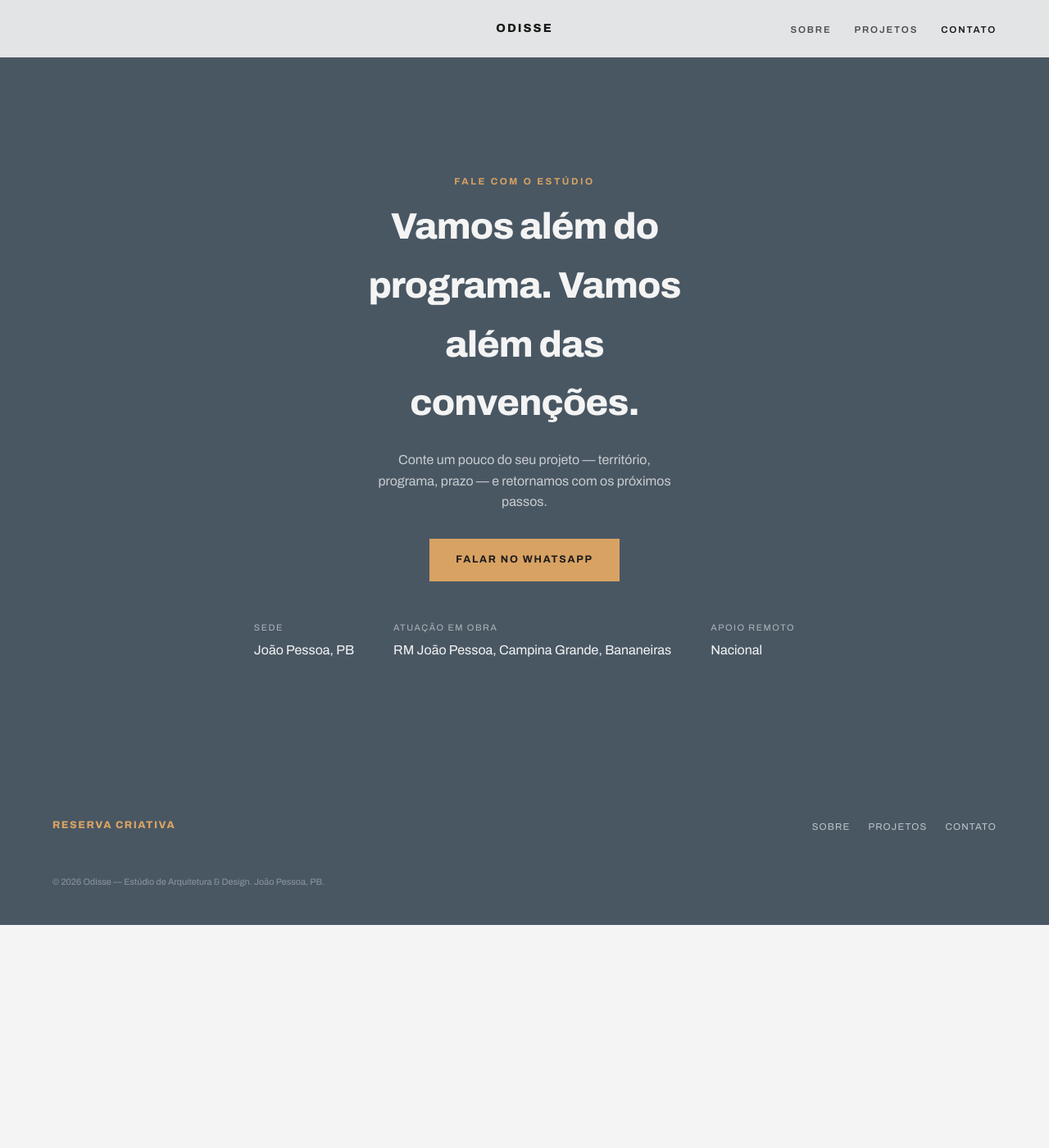
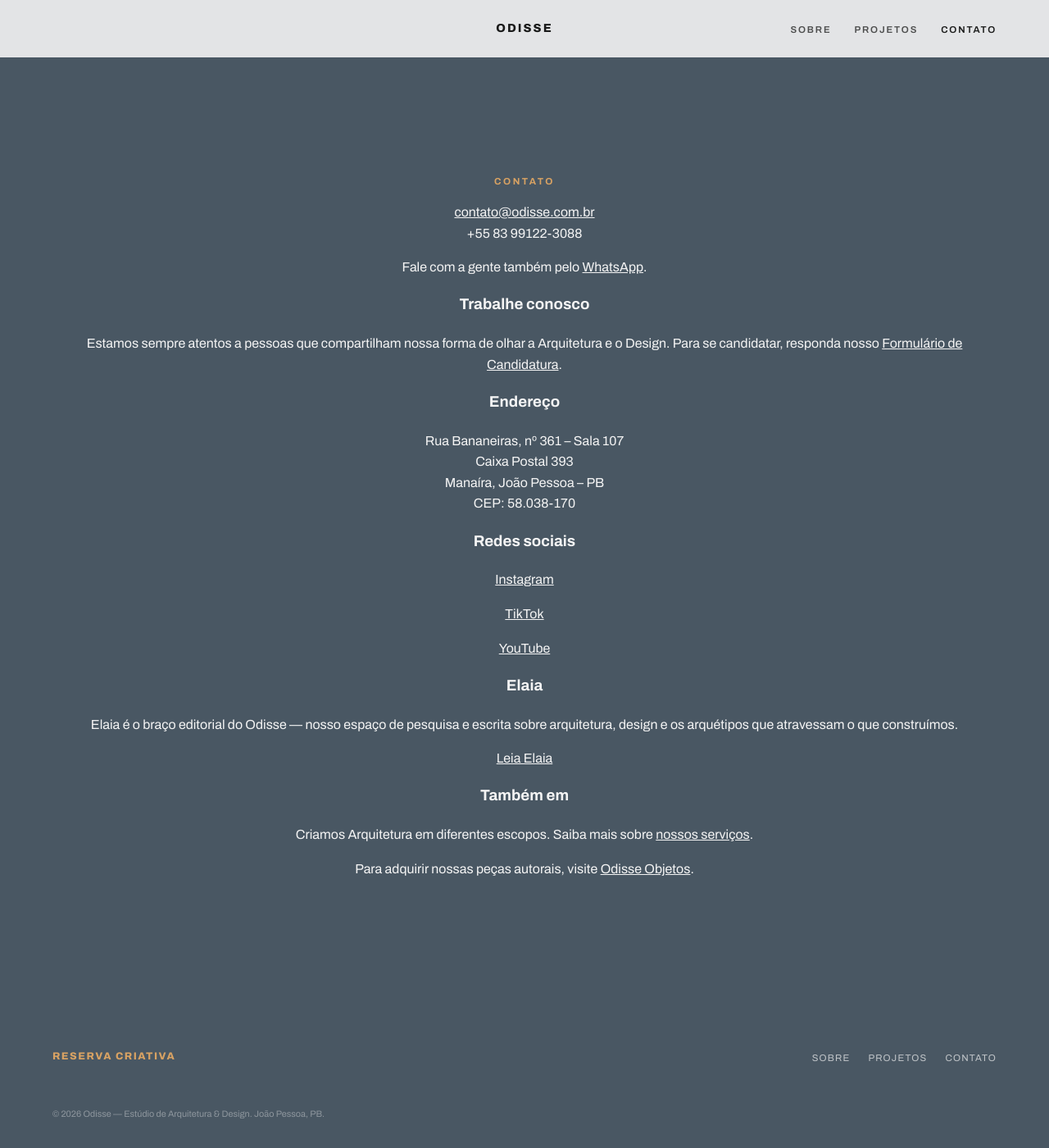
Before and after one commit to cidclementino/portfolio-odisse, a Jekyll site: the page built from contato.html, in a window 1280 px wide and 1400 px high. Shown: the whole window at 82% size. Built offline with Jekyll 4.4.1, drawn with Linux system fonts in a browser that asks for light colours.

Commit message:
Update contato.html

```diff
--- a/contato.html
+++ b/contato.html
@@ -4,14 +4,37 @@ title: Contato — Odisse
 description: Fale com o estúdio Odisse — Arquitetura & Design, João Pessoa.
 ---
 <section class="contato" data-nav-theme="dark">
-  <p class="eyebrow">Fale com o estúdio</p>
-  <h2>Vamos além do programa. Vamos além das convenções.</h2>
-  <p class="sub">Conte um pouco do seu projeto — território, programa, prazo — e retornamos com os próximos passos.</p>
-  <a class="btn" href="https://wa.me/5583991223088" target="_blank" rel="noopener">Falar no WhatsApp</a>
+  <div class="contato__doc">
+    <p class="eyebrow">Contato</p>
 
-  <div class="contato__info">
-    <div><span class="lbl">Sede</span>João Pessoa, PB</div>
-    <div><span class="lbl">Atuação em obra</span>RM João Pessoa, Campina Grande, Bananeiras</div>
-    <div><span class="lbl">Apoio remoto</span>Nacional</div>
+    <p>
+      <a href="mailto:{{ site.data.contato.email }}">{{ site.data.contato.email }}</a><br>
+      {{ site.data.contato.telefone }}
+    </p>
+    <p>Fale com a gente também pelo <a href="{{ site.data.contato.whatsapp }}" target="_blank" rel="noopener">WhatsApp</a>.</p>
+
+    <h3>Trabalhe conosco</h3>
+    <p>Estamos sempre atentos a pessoas que compartilham nossa forma de olhar a Arquitetura e o Design. Para se candidatar, responda nosso <a href="{{ site.data.contato.formulario_candidatura }}">Formulário de Candidatura</a>.</p>
+
+    <h3>Endereço</h3>
+    <p>
+      {{ site.data.contato.endereco.linha1 }}<br>
+      {{ site.data.contato.endereco.linha2 }}<br>
+      {{ site.data.contato.endereco.linha3 }}<br>
+      CEP: {{ site.data.contato.endereco.cep }}
+    </p>
+
+    <h3>Redes sociais</h3>
+    <p><a href="{{ site.data.contato.redes.instagram }}" target="_blank" rel="noopener">Instagram</a></p>
+    <p><a href="{{ site.data.contato.redes.tiktok }}" target="_blank" rel="noopener">TikTok</a></p>
+    <p><a href="{{ site.data.contato.redes.youtube }}" target="_blank" rel="noopener">YouTube</a></p>
+
+    <h3>Elaia</h3>
+    <p>Elaia é o braço editorial do Odisse — nosso espaço de pesquisa e escrita sobre arquitetura, design e os arquétipos que atravessam o que construímos.</p>
+    <p><a href="{{ site.data.contato.elaia }}" target="_blank" rel="noopener">Leia Elaia</a></p>
+
+    <h3>Também em</h3>
+    <p>Criamos Arquitetura em diferentes escopos. Saiba mais sobre <a href="{{ site.data.contato.servicos }}" target="_blank" rel="noopener">nossos serviços</a>.</p>
+    <p>Para adquirir nossas peças autorais, visite <a href="{{ site.data.contato.objetos }}">Odisse Objetos</a>.</p>
   </div>
 </section>
```
